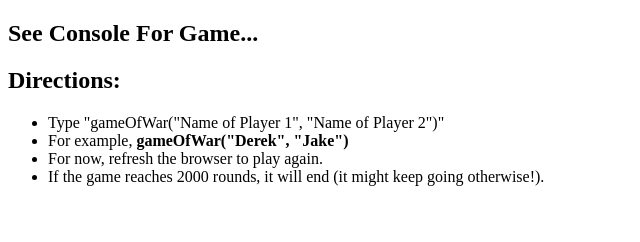
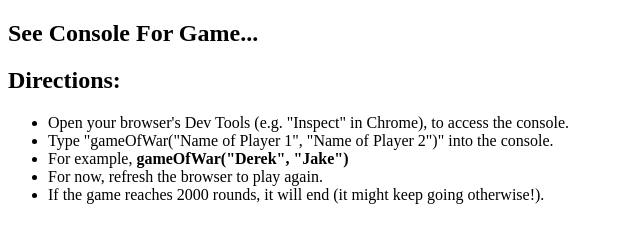
Before and after one commit to derekwilliamson22/classicWarCardGame, a plain HTML site: page index.html in a window 1280 px wide. Shown: the whole page, without its empty margins (0-640 px from the left). Drawn offline with Linux system fonts and the light colour scheme.

Commit message:
added more instructions to browser

```diff
--- a/index.html
+++ b/index.html
@@ -10,7 +10,8 @@
     <h2>See Console For Game...</h2>
     <h2>Directions:</h2>
     <ul>
-        <li>Type "gameOfWar("Name of Player 1", "Name of Player 2")"</li>
+        <li>Open your browser's Dev Tools (e.g. "Inspect" in Chrome), to access the console.</li>
+        <li>Type "gameOfWar("Name of Player 1", "Name of Player 2")" into the console.</li>
         <li>For example, <b>gameOfWar("Derek", "Jake")</b></li>
         <li>For now, refresh the browser to play again.</li>
         <li>If the game reaches 2000 rounds, it will end (it might keep going otherwise!).</li>
```
